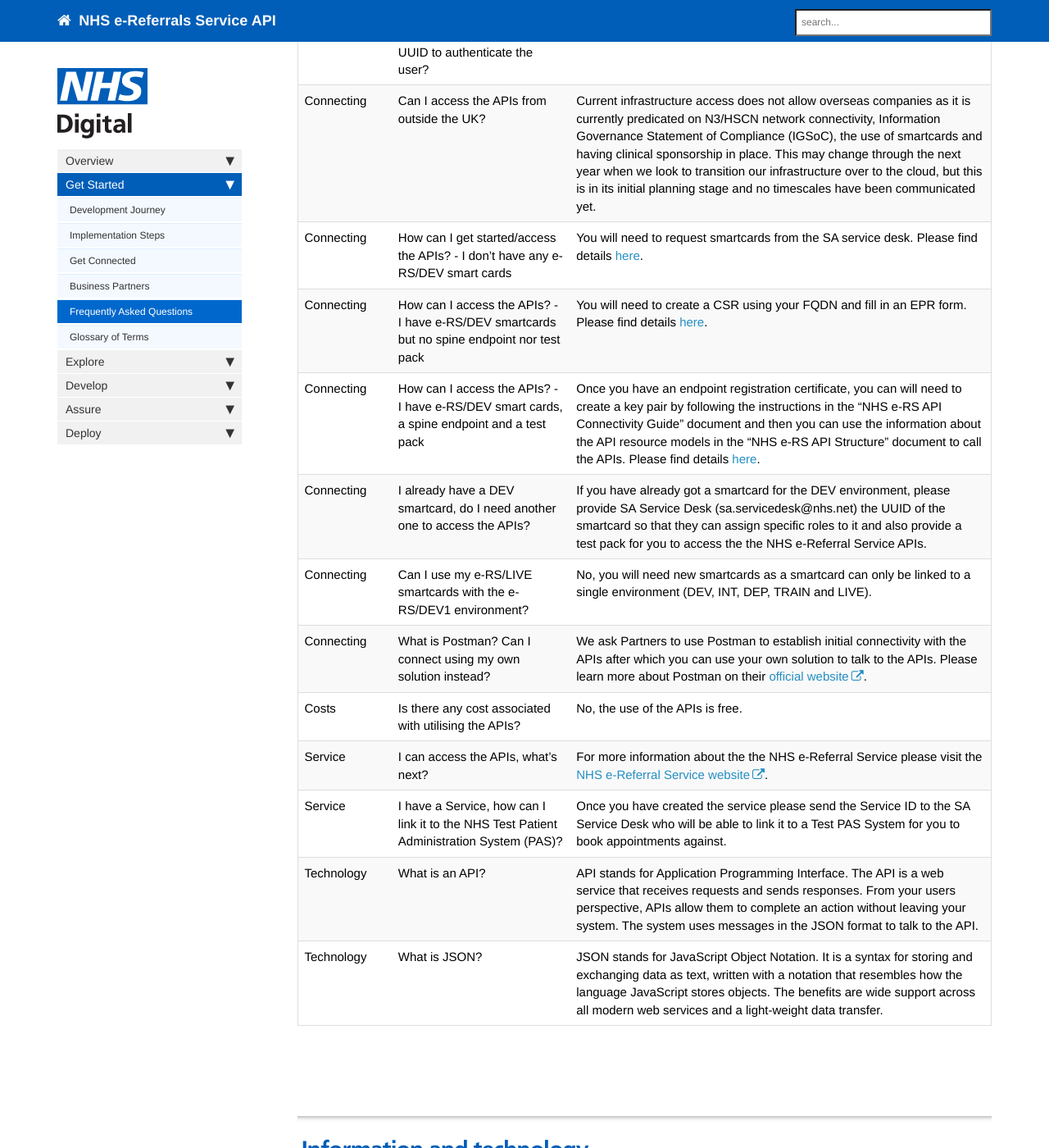
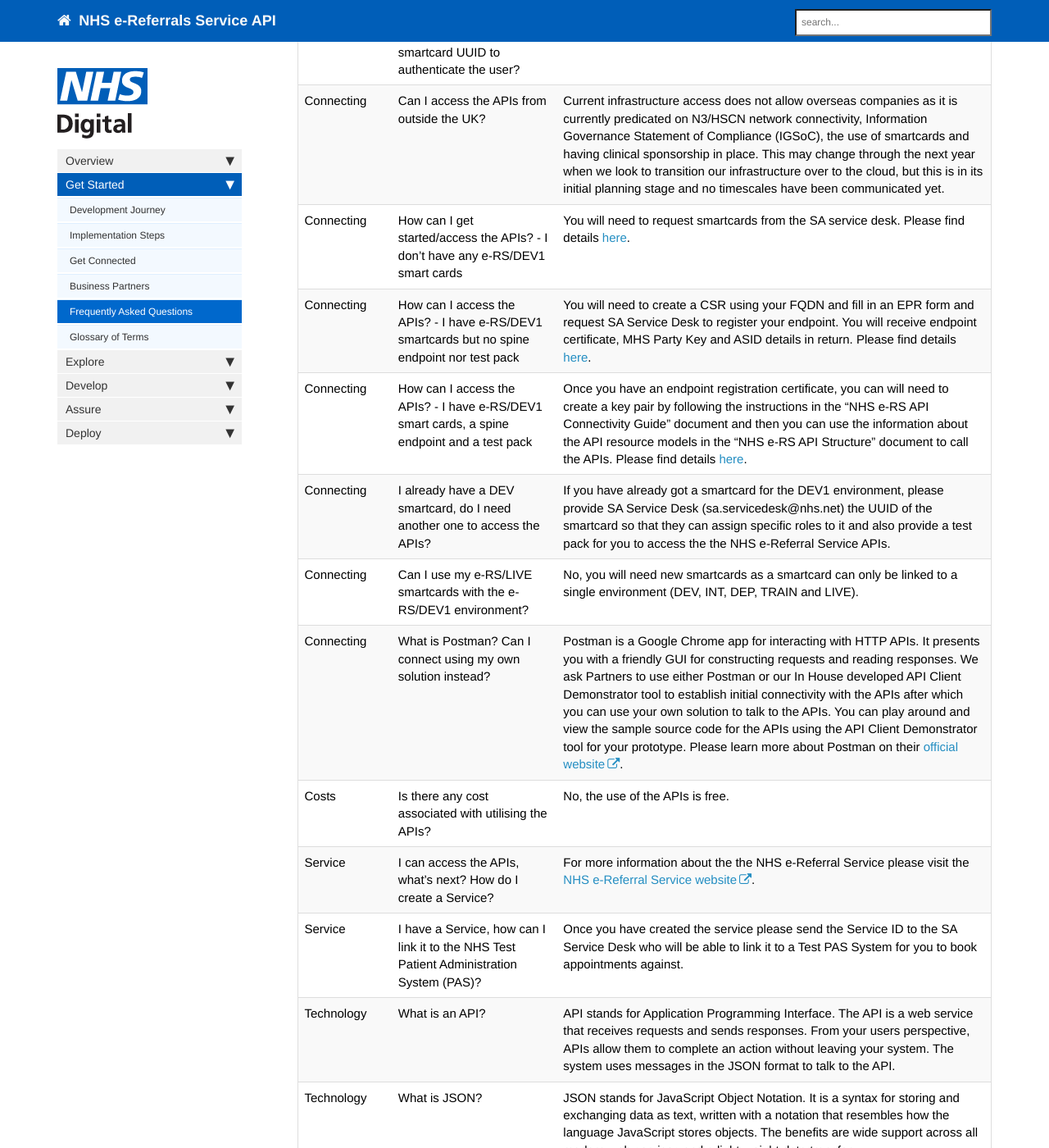
Before and after one commit to wurble369/websitetest, a Jekyll site: the page built from pages/getstarted/getstarted_faq.md, in a window 1280 px wide and 1400 px high, scrolled down 974 px. Shown: the whole window at 82% size. Built offline with Jekyll 4.4.1, drawn with Linux system fonts in a browser that asks for light colours; nearby versions of some CDN libraries; comment, search, counter and statistics services are not loaded; some of the changed text lies outside the part shown.

Commit message:
Updated FAQs as per Sami

```diff
--- a/pages/getstarted/getstarted_faq.md
+++ b/pages/getstarted/getstarted_faq.md
@@ -15,19 +15,19 @@ summary: "A set of common questions and answers regarding the e-RS APIs"
 | Overview | How can I register for further interest and receive future integration updates as they become available? | Please contact the NHS e-Referral Service API Integration Team directly. |
 | Overview | I have a specific scenario I want to talk through, who should I contact? | Please contact the NHS e-Referral Service API Integration Team directly. |
 | Overview | I have a question that is not listed here, who can I ask? | Please contact the NHS e-Referral Service API Integration Team directly. |
-| e-Referral | Whar does the NHS e-Referral Service do? | Please find more information about what functionality NHS e-Referral Service provides [here](https://digital.nhs.uk/e-Referral-Service). |
+| e-Referral | What does the NHS e-Referral Service do? | Please find more information about what functionality NHS e-Referral Service provides [here](https://digital.nhs.uk/e-Referral-Service). |
 | e-Referral | How do I contact the Solutions Assurance (SA) Service Desk? | Please visit the [Assurance Support website](http://www.assurancesupport.digital.nhs.uk/). |
 | Assurance | What is the API assurance approach? What do I need to fill in to get assurance of my solution? | You will need to complete the following documents: TOM, Connection Agreement, End User Policy, and Data Sharing. When you are ready to start this process, please contact the Integration Team and an Implementation Manager will be assigned to you to support you through this process. |
 | Authentication | In order to use the APIs do I need to be logged on with the smartcard at all times or does it just require the smartcard UUID to authenticate the user? | The user will need to be logged on with the smartcard at all times to use the APIs. However we are having discussions to look into unattended or system-to-system calls and will be able to provide more information later. |
 | Connecting | Can I access the APIs from outside the UK? | Current infrastructure access does not allow overseas companies as it is currently predicated on N3/HSCN network connectivity, Information Governance Statement of Compliance (IGSoC), the use of smartcards and having clinical sponsorship in place. This may change through the next year when we look to transition our infrastructure over to the cloud, but this is in its initial planning stage and no timescales have been communicated yet. |
-| Connecting | How can I get started/access the APIs? - I don't have any e-RS/DEV smart cards | You will need to request smartcards from the SA service desk. Please find details [here](getstarted_get_connected.html). |
-| Connecting | How can I access the APIs? - I have e-RS/DEV smartcards but no spine endpoint nor test pack | You will need to create a CSR using your FQDN and fill in an EPR form. Please find details [here](getstarted_get_connected.html). |
-| Connecting | How can I access the APIs? - I have e-RS/DEV smart cards, a spine endpoint and a test pack | Once you have an endpoint registration certificate, you can will need to create a key pair by following the instructions in the "NHS e-RS API Connectivity Guide" document and then you can use the information about the API resource models in the "NHS e-RS API Structure" document to call the APIs. Please find details [here](getstarted_get_connected.html). |
-| Connecting | I already have a DEV smartcard, do I need another one to access the APIs? | If you have already got a smartcard for the DEV environment, please provide SA Service Desk (sa.servicedesk@nhs.net) the UUID of the smartcard so that they can assign specific roles to it and also provide a test pack for you to access the the NHS e-Referral Service APIs. |
+| Connecting | How can I get started/access the APIs? - I don't have any e-RS/DEV1 smart cards | You will need to request smartcards from the SA service desk. Please find details [here](getstarted_get_connected.html). |
+| Connecting | How can I access the APIs? - I have e-RS/DEV1 smartcards but no spine endpoint nor test pack | You will need to create a CSR using your FQDN and fill in an EPR form and request SA Service Desk to register your endpoint. You will receive endpoint certificate, MHS Party Key and ASID details in return. Please find details [here](getstarted_get_connected.html). |
+| Connecting | How can I access the APIs? - I have e-RS/DEV1 smart cards, a spine endpoint and a test pack | Once you have an endpoint registration certificate, you can will need to create a key pair by following the instructions in the "NHS e-RS API Connectivity Guide" document and then you can use the information about the API resource models in the "NHS e-RS API Structure" document to call the APIs. Please find details [here](getstarted_get_connected.html). |
+| Connecting | I already have a DEV smartcard, do I need another one to access the APIs? | If you have already got a smartcard for the DEV1 environment, please provide SA Service Desk (sa.servicedesk@nhs.net) the UUID of the smartcard so that they can assign specific roles to it and also provide a test pack for you to access the the NHS e-Referral Service APIs. |
 | Connecting | Can I use my e-RS/LIVE smartcards with the e-RS/DEV1 environment? | No, you will need new smartcards as a smartcard can only be linked to a single environment (DEV, INT, DEP, TRAIN and LIVE). |
-| Connecting | What is Postman? Can I connect using my own solution instead? | We ask Partners to use Postman to establish initial connectivity with the APIs after which you can use your own solution to talk to the APIs. Please learn more about Postman on their [official website](https://www.getpostman.com). |
+| Connecting | What is Postman? Can I connect using my own solution instead? | Postman is a Google Chrome app for interacting with HTTP APIs. It presents you with a friendly GUI for constructing requests and reading responses. We ask Partners to use either Postman or our In House developed API Client Demonstrator tool to establish initial connectivity with the APIs after which you can use your own solution to talk to the APIs. You can play around and view the sample source code for the APIs using the API Client Demonstrator tool for your prototype. Please learn more about Postman on their [official website](https://www.getpostman.com). |
 | Costs | Is there any cost associated with utilising the APIs? | No, the use of the APIs is free. |
-| Service | I can access the APIs, what's next? | For more information about the the NHS e-Referral Service please visit the [NHS e-Referral Service website](https://digital.nhs.uk/services/nhs-e-referral-service/). |
+| Service | I can access the APIs, what's next? How do I create a Service? | For more information about the the NHS e-Referral Service please visit the [NHS e-Referral Service website](https://digital.nhs.uk/services/nhs-e-referral-service/). |
 | Service | I have a Service, how can I link it to the NHS Test Patient Administration System (PAS)? | Once you have created the service please send the Service ID to the SA Service Desk who will be able to link it to a Test PAS System for you to book appointments against. |
 | Technology | What is an API? | API stands for Application Programming Interface. The API is a web service that receives requests and sends responses. From your users perspective, APIs allow them to complete an action without leaving your system. The system uses messages in the JSON format to talk to the API. |
 | Technology | What is JSON? | JSON stands for JavaScript Object Notation. It is a syntax for storing and exchanging data as text, written with a notation that resembles how the language JavaScript stores objects. The benefits are wide support across all modern web services and a light-weight data transfer. |
```
